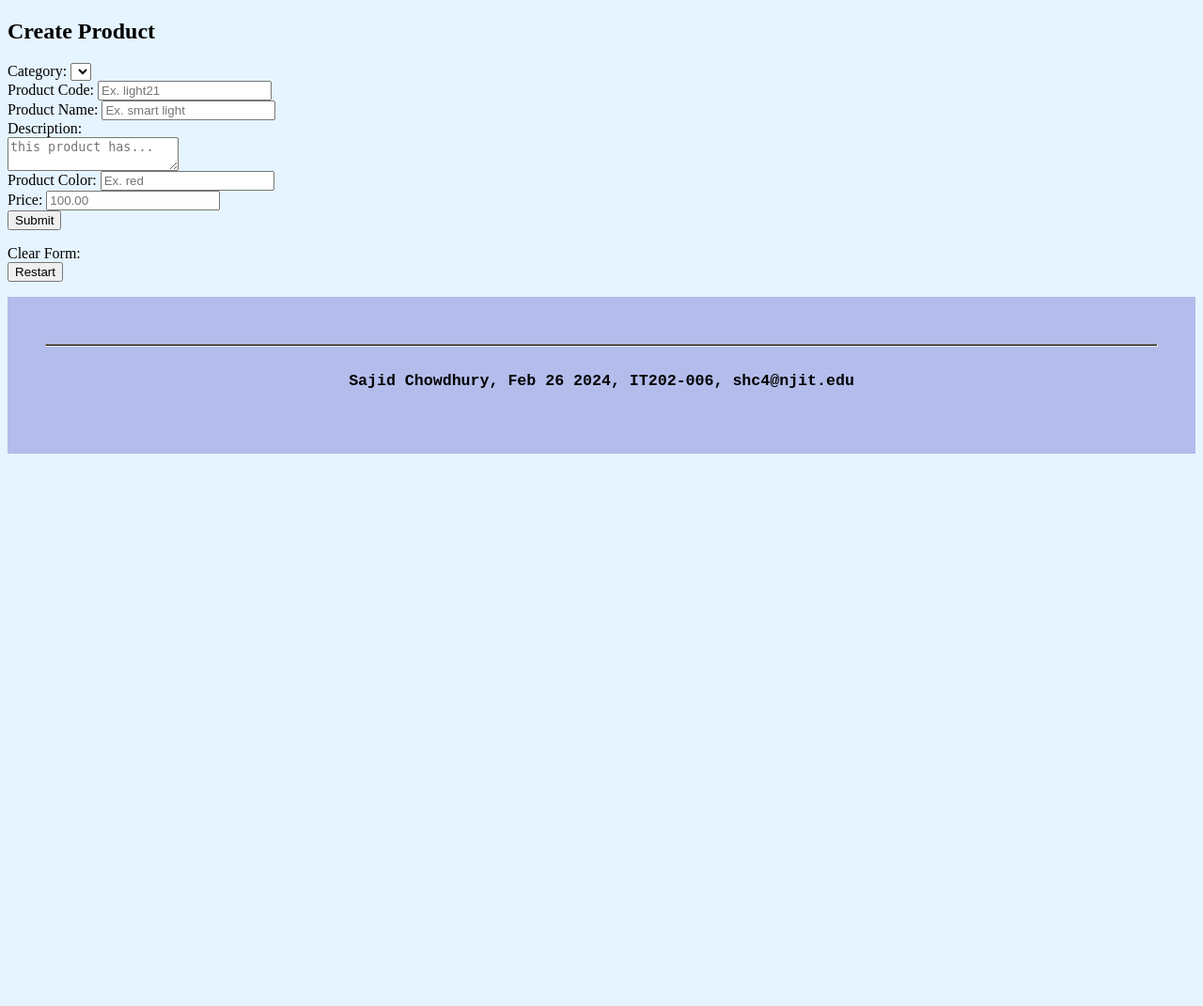
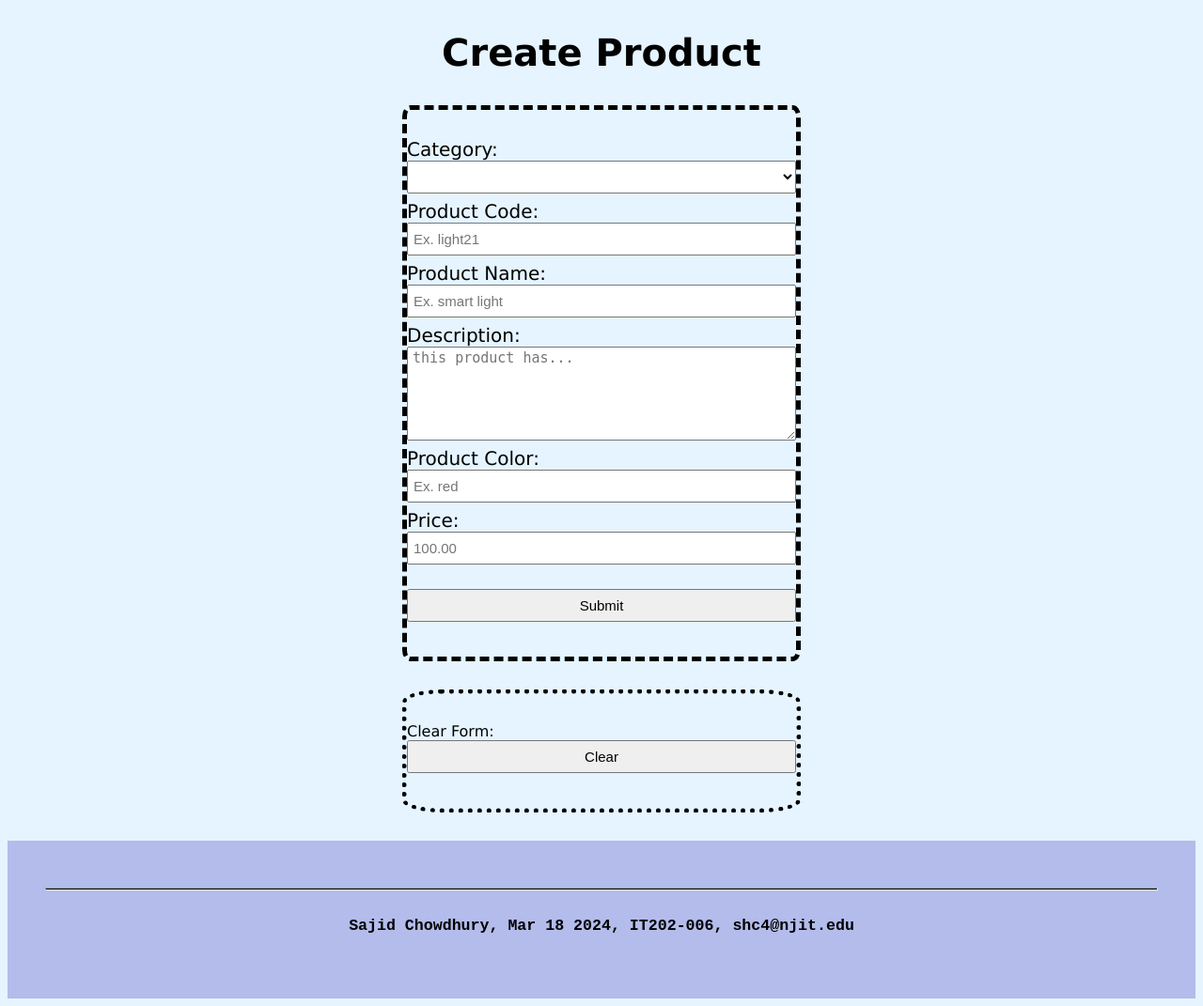
Before and after one commit to sajidchowdhury1/IT202-shc4-Project, a PHP site: page /create_form.php in a window 1280 px wide. Shown: the part 210-1281 px from the top of the page at 94% size. Before the commit the page ends 693 px from the top, so only its background shows below. Run offline with PHP 8.4, Linux system fonts and the light colour scheme; data that the repository does not hold is empty.

Commit message:
Applied css to the create form page but also need to do some testing before submission

```diff
--- a/create_form.php
+++ b/create_form.php
@@ -26,19 +26,19 @@
     </head>
     <body>
         <?php include('header.php');?>
-        <main>
+        <main id="createpage">
             <h2>Create Product</h2>
 
             <?php
                 if(isset($error_message)){
-                    echo '<p>' . $error_message . '</p>';
+                    echo '<p style="color: red; font-weight: bold; font-size: 15px; text-align: center;">' . $error_message . '</p>';
                 }
                 if(isset($success_message)){
-                    echo '<p>' . $success_message . '</p>';
+                    echo '<p style="color: green; font-weight: bold; font-size: 15px; text-align: center;">' . $success_message . '</p>';
                 }
             ?>
 
-            <form action="create_process.php" method="post">
+            <form id="createform" action="create_process.php" method="post">
                 <label>Category:</label>
                 <select name="category_id">
                     <?php foreach ($categories as $category) : ?>
@@ -50,37 +50,37 @@
                 <br />
 
                 <label>Product Code:</label>
-                <input type="text" name="product_code" placeholder="Ex. light21" value="<?php echo htmlspecialchars($product_code)?>" />
+                <input type="text" name="product_code" placeholder="Ex. light21" value="<?php echo htmlspecialchars($product_code);?>" />
                 <br />
 
                 <label>Product Name:</label>
-                <input type="text" name="product_name" placeholder="Ex. smart light" value="<?php echo htmlspecialchars($product_name)?>" />
+                <input type="text" name="product_name" placeholder="Ex. smart light" value="<?php echo htmlspecialchars($product_name);?>" />
                 <br />
 
                 <label for="description">Description:</label>
                 <br />
-                <textarea name="description" placeholder="this product has..." value="<?php echo htmlspecialchars($description)?>"></textarea>
+                <textarea name="description" placeholder="this product has..." value="<?php echo htmlspecialchars($description);?>"></textarea>
                 <br />
 
                 <label>Product Color:</label>
-                <input type="text" name="product_color" placeholder="Ex. red" value="<?php echo htmlspecialchars($product_color)?>" />
+                <input type="text" name="product_color" placeholder="Ex. red" value="<?php echo htmlspecialchars($product_color);?>" />
                 <br />
 
                 <label>Price:</label>
-                <input type="number" step="0.01" name="product_price" placeholder="100.00" value="<?php echo htmlspecialchars($product_price)?>">
+                <input type="number" step="0.01" name="product_price" placeholder="100.00" value="<?php echo htmlspecialchars($product_price);?>">
+                <br />
                 <br />
 
                 <input type="submit" value="Submit">
 
             </form>
 
-            <div>
-                <form action="create_form.php">
-                    <label>Clear Form:</label>
-                    <br />
-                    <input type="submit" value="Restart">
-                </form>
-            </div>
+
+            <form id="clear" action="create_form.php" method="post">
+                <label>Clear Form:</label>
+                <br />
+                <input type="submit" value="Clear">
+            </form>
 
         </main>
         <?php include('footer.php');?>
--- a/footer.php
+++ b/footer.php
@@ -2,5 +2,5 @@
 <!-- Sajid Chowdhury Updated: Feb 26, 2024 IT202-006 Phase 2 shc4@njit.edu-->
 <footer>
     <hr />
-    <h5><p>Sajid Chowdhury, Feb 26 2024, IT202-006, shc4@njit.edu</p><h5>
+    <h5><p>Sajid Chowdhury, Mar 18 2024, IT202-006, shc4@njit.edu</p><h5>
 </footer>
--- a/smart_home.css
+++ b/smart_home.css
@@ -270,3 +270,65 @@ main.error p {
     padding: 20px;
     color: red;
 }
+
+/* create page */
+
+#createpage h2 {
+    text-align: center;
+    font-family: Verdana, Geneva, Tahoma, sans-serif;
+    font-size: 40px;
+}
+
+#createpage {
+    font-family: Verdana, Geneva, Tahoma, sans-serif;
+}
+
+#createform {
+    border: 5px dashed black;
+    border-radius: 2%;
+    margin-left: 420px;
+    margin-right: 420px;
+    padding: 30px 0px;
+    margin-bottom: 30px;
+}
+
+#createform label {
+    float:left;
+    font-size: 20px;
+}
+
+#createform input, #createform select {
+    width: 100%;
+    height: 35px;
+    margin-bottom: 7px;
+    padding-left: 5px;
+    padding-right: 5px;
+    font-size: 15px;
+}
+
+#createform textarea {
+    width: 100%;
+    height: 100px;
+    margin-bottom: 7px;
+    padding-left: 5px;
+    padding-right: 5px;
+    font-size: 15px;
+}
+
+#clear {
+    border: 5px dotted black;
+    border-radius: 10%;
+    margin-left: 420px;
+    margin-right: 420px;
+    padding: 30px 0px;
+    margin-bottom: 30px;
+}
+
+#clear input {
+    width: 100%;
+    height: 35px;
+    margin-bottom: 7px;
+    padding-left: 5px;
+    padding-right: 5px;
+    font-size: 15px;
+}
```
